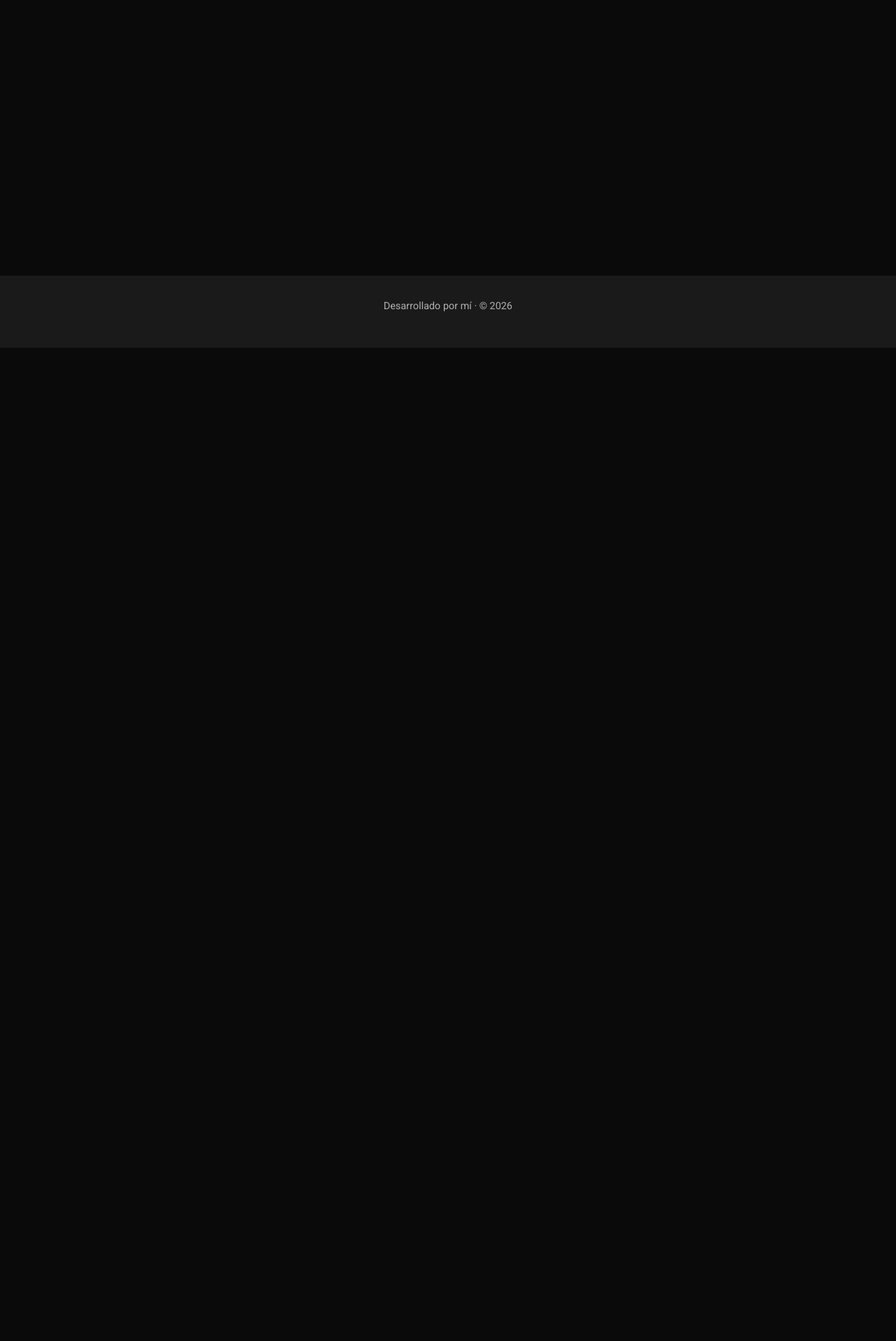
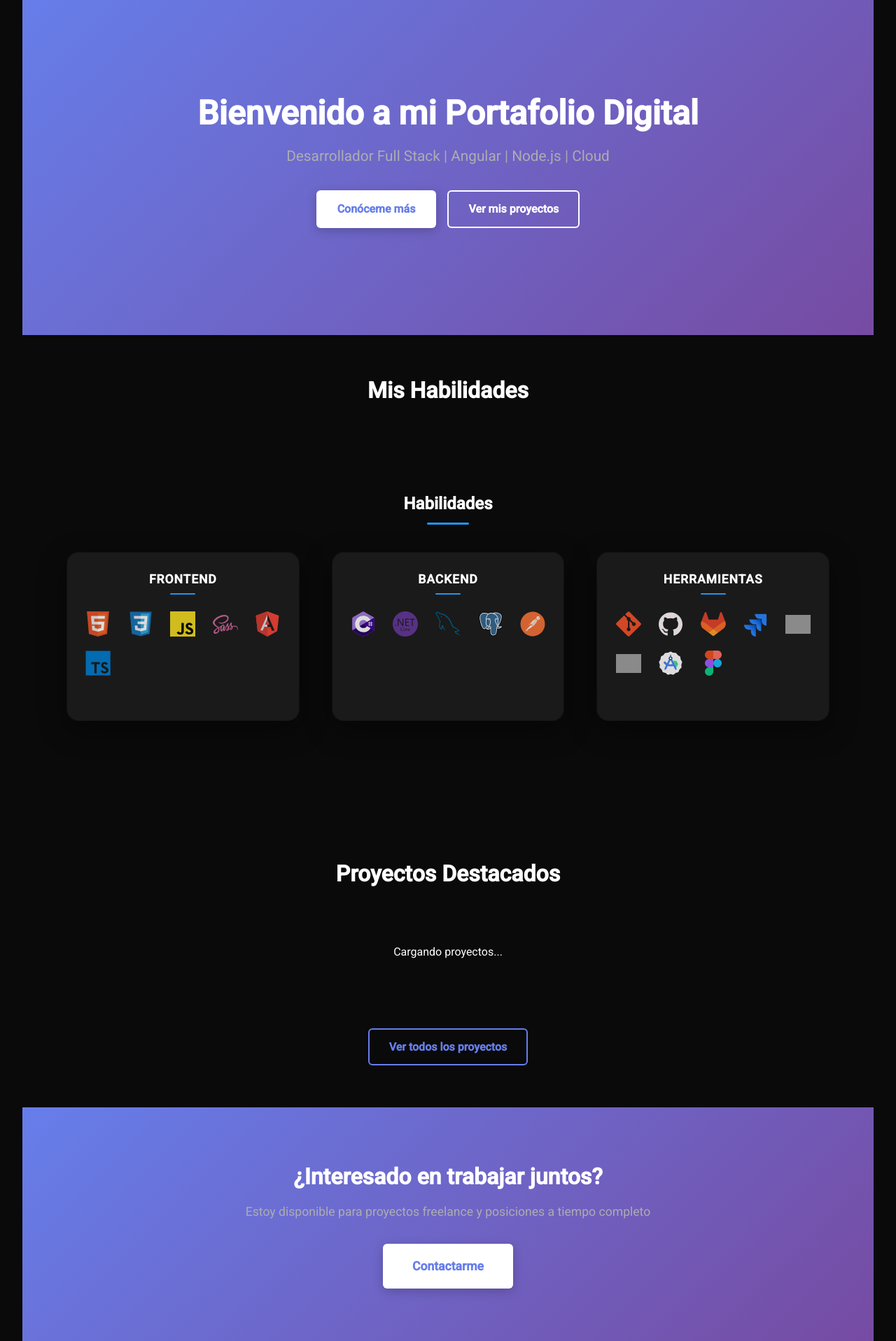
Before and after one commit to HoracioxBarrios/mi-portafolio-en-angular-v21, an Angular app: page /home in a window 1280 px wide. Shown: the part 303-2220 px from the top of the page at 70% size. Before the commit the page ends 800 px from the top, so only its background shows below. Built offline with nearby package versions, Linux system fonts and the light colour scheme; grey boxes are pictures that could not be loaded.

Commit message:
diseño e implementacion:  home

```diff
--- a/src/app/features/home/home.html
+++ b/src/app/features/home/home.html
@@ -1 +1,55 @@
-<p>home works!</p>
+<!-- Hero Section -->
+<section class="hero">
+  <div class="hero__container">
+    <div class="hero__content">
+      <h1 class="hero__title">Bienvenido a mi Portafolio Digital</h1>
+      <p class="hero__subtitle">Desarrollador Full Stack | Angular | Node.js | Cloud</p>
+      <div class="hero__cta">
+        <a href="/sobre-mi" class="btn btn--primary">Conóceme más</a>
+        <a href="/proyectos" class="btn btn--secondary">Ver mis proyectos</a>
+      </div>
+    </div>
+  </div>
+</section>
+
+<!-- Skills Section -->
+<section class="skills-section">
+  <div class="skills-section__container">
+    <h2 class="skills-section__title">Mis Habilidades</h2>
+    <app-skills />
+  </div>
+</section>
+
+<!-- Featured Projects Section -->
+<section class="featured-projects">
+  <div class="featured-projects__container">
+    <h2 class="featured-projects__title">Proyectos Destacados</h2>
+    <div class="featured-projects__grid">
+      @if (featuredProjects.length > 0) {
+        @for (project of featuredProjects; track $index) {
+          <app-project-card
+            [title]="project.title"
+            [description]="project.description"
+            [image]="project.image"
+            [repoUrl]="project.repoUrl"
+            [liveUrl]="project.liveUrl"
+          />
+        }
+      } @else {
+        <p class="featured-projects__empty">Cargando proyectos...</p>
+      }
+    </div>
+    <div class="featured-projects__cta">
+      <a href="/proyectos" class="btn btn--outline">Ver todos los proyectos</a>
+    </div>
+  </div>
+</section>
+
+<!-- CTA Section -->
+<section class="cta-section">
+  <div class="cta-section__container">
+    <h2>¿Interesado en trabajar juntos?</h2>
+    <p>Estoy disponible para proyectos freelance y posiciones a tiempo completo</p>
+    <a href="mailto:tu-email@ejemplo.com" class="btn btn--primary btn--large">Contactarme</a>
+  </div>
+</section>
--- a/src/app/features/home/home.scss
+++ b/src/app/features/home/home.scss
@@ -0,0 +1,217 @@
+// Hero Section
+.hero {
+  padding: 80px 20px;
+  background: linear-gradient(135deg, #667eea 0%, #764ba2 100%);
+  color: white;
+  text-align: center;
+  min-height: 500px;
+  display: flex;
+  align-items: center;
+  justify-content: center;
+
+  &__container {
+    max-width: 900px;
+    width: 100%;
+  }
+
+  &__content {
+    animation: slideInUp 0.8s ease-out;
+  }
+
+  &__title {
+    font-size: 3rem;
+    margin-bottom: 1rem;
+    font-weight: 700;
+    line-height: 1.2;
+
+    @media (max-width: 768px) {
+      font-size: 2rem;
+    }
+
+    @media (max-width: 480px) {
+      font-size: 1.5rem;
+    }
+  }
+
+  &__subtitle {
+    font-size: 1.3rem;
+    margin-bottom: 2rem;
+    opacity: 0.95;
+
+    @media (max-width: 768px) {
+      font-size: 1rem;
+    }
+  }
+
+  &__cta {
+    display: flex;
+    gap: 1rem;
+    justify-content: center;
+    flex-wrap: wrap;
+  }
+}
+
+// About Preview
+.about-preview {
+  padding: 60px 20px;
+  background-color: var(--color-surface);
+
+  &__container {
+    max-width: 1200px;
+    margin: 0 auto;
+  }
+}
+
+// Skills Section
+.skills-section {
+  padding: 60px 20px;
+  background-color: var(--color-background);
+
+  &__container {
+    max-width: 1200px;
+    margin: 0 auto;
+  }
+
+  &__title {
+    text-align: center;
+    margin-bottom: 3rem;
+    font-size: 2rem;
+    font-weight: 600;
+  }
+}
+
+// Featured Projects
+.featured-projects {
+  padding: 60px 20px;
+  background-color: var(--color-surface);
+
+  &__container {
+    max-width: 1200px;
+    margin: 0 auto;
+  }
+
+  &__title {
+    text-align: center;
+    margin-bottom: 3rem;
+    font-size: 2rem;
+    font-weight: 600;
+  }
+
+  &__grid {
+    display: grid;
+    grid-template-columns: repeat(auto-fit, minmax(300px, 1fr));
+    gap: 2rem;
+    margin-bottom: 3rem;
+
+    @media (max-width: 768px) {
+      grid-template-columns: 1fr;
+    }
+  }
+
+  &__empty {
+    grid-column: 1 / -1;
+    text-align: center;
+    color: var(--color-text-secondary);
+    padding: 2rem;
+  }
+
+  &__cta {
+    text-align: center;
+  }
+}
+
+// CTA Section
+.cta-section {
+  padding: 80px 20px;
+  background: linear-gradient(135deg, #667eea 0%, #764ba2 100%);
+  color: white;
+  text-align: center;
+
+  &__container {
+    max-width: 600px;
+    margin: 0 auto;
+  }
+
+  h2 {
+    font-size: 2rem;
+    margin-bottom: 1rem;
+    font-weight: 600;
+
+    @media (max-width: 768px) {
+      font-size: 1.5rem;
+    }
+  }
+
+  p {
+    font-size: 1.1rem;
+    margin-bottom: 2rem;
+    opacity: 0.95;
+
+    @media (max-width: 768px) {
+      font-size: 1rem;
+    }
+  }
+}
+
+// Button styles
+.btn {
+  display: inline-block;
+  padding: 12px 28px;
+  border-radius: 6px;
+  text-decoration: none;
+  font-weight: 600;
+  transition: all 0.3s ease;
+  border: 2px solid transparent;
+  cursor: pointer;
+  font-size: 1rem;
+
+  &--primary {
+    background-color: white;
+    color: #667eea;
+    box-shadow: 0 4px 15px rgba(0, 0, 0, 0.2);
+
+    &:hover {
+      transform: translateY(-2px);
+      box-shadow: 0 6px 20px rgba(0, 0, 0, 0.3);
+    }
+  }
+
+  &--secondary {
+    border-color: white;
+    color: white;
+    background-color: transparent;
+
+    &:hover {
+      background-color: rgba(255, 255, 255, 0.1);
+      transform: translateY(-2px);
+    }
+  }
+
+  &--outline {
+    border-color: #667eea;
+    color: #667eea;
+    background-color: transparent;
+
+    &:hover {
+      background-color: #667eea;
+      color: white;
+    }
+  }
+
+  &--large {
+    padding: 16px 40px;
+    font-size: 1.1rem;
+  }
+}
+
+// Animation
+@keyframes slideInUp {
+  from {
+    opacity: 0;
+    transform: translateY(30px);
+  }
+  to {
+    opacity: 1;
+    transform: translateY(0);
+  }
+}
--- a/src/app/features/home/home.ts
+++ b/src/app/features/home/home.ts
@@ -1,11 +1,37 @@
-import { Component } from '@angular/core';
+import { Component, OnInit } from '@angular/core';
+import { Skills } from '../../shared/components/skills/skills';
+import { ProjectCard } from '../proyectos/components/project-card/project-card';
+
+interface Project {
+  title: string;
+  description: string;
+  image: string;
+  repoUrl?: string;
+  liveUrl?: string;
+}
 
 @Component({
   selector: 'app-home',
-  imports: [],
+  imports: [Skills, ProjectCard],
   templateUrl: './home.html',
   styleUrl: './home.scss',
 })
-export class Home {
+export class Home implements OnInit {
+  featuredProjects: Project[] = [];
 
+  constructor() {}
+
+  ngOnInit() {
+    this.loadFeaturedProjects();
+  }
+
+  private loadFeaturedProjects() {
+    // TODO: Integrar con ProjectsService para obtener proyectos destacados
+    // this.projectsService.getFeaturedProjects().subscribe(projects => {
+    //   this.featuredProjects = projects.slice(0, 3);
+    // });
+
+    // Datos temporales para visualización
+    this.featuredProjects = [];
+  }
 }
--- a/tsconfig.json
+++ b/tsconfig.json
@@ -16,7 +16,11 @@
     "module": "preserve",
     "baseUrl": "./",
     "paths": {
-      "@styles/*": ["src/styles/*"]
+      "@styles/*": ["src/styles/*"],
+      "@app/*": ["src/app/*"],
+      "@shared/*": ["src/app/shared/*"],
+      "@features/*": ["src/app/features/*"],
+      "@core/*": ["src/app/core/*"]
     }
   },
   "angularCompilerOptions": {
```
